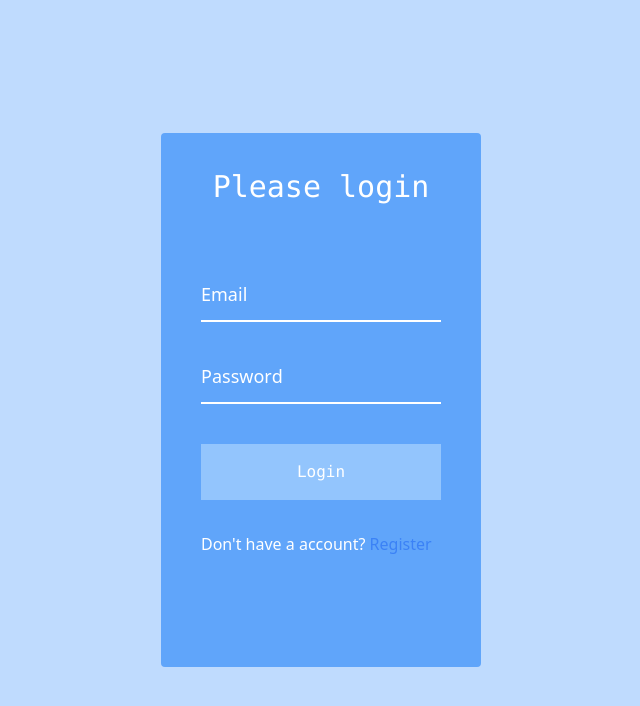
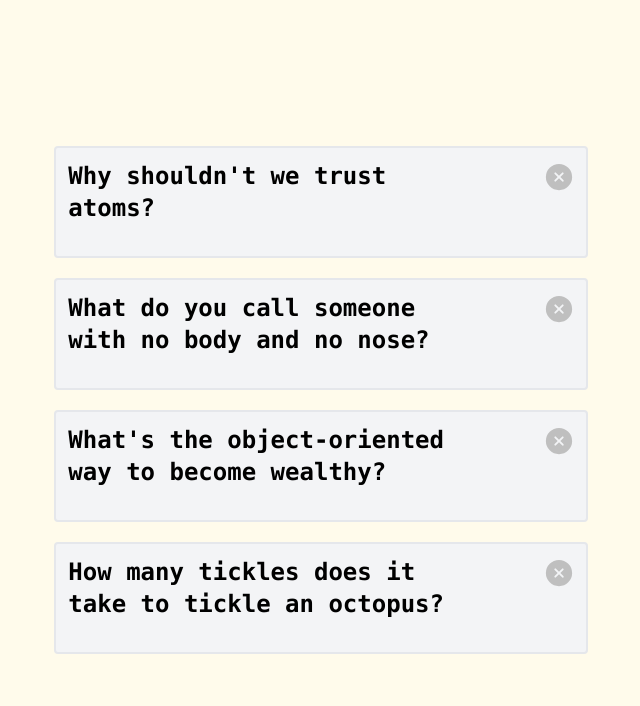
Before and after one commit to KeepCodeing/vcomponents-project, a Vue app: page / in a window 1280 px wide. Shown: the top 706 px of the page, without its empty margins (319-959 px from the left). Built offline with nearby package versions, Linux system fonts and the light colour scheme.

Commit message:
高频问题收展卡片完成/加动画会卡/没改图片

```diff
--- a/src/App.vue
+++ b/src/App.vue
@@ -1,17 +1,19 @@
 <template>
-  <wave-form />
+  <faq-collapse />
 </template>
 
 <script lang="ts">
 import { defineComponent } from 'vue'
+import FaqCollapse from './components/FaqCollapse.vue';
 // import HiddenSearchWidget from './components/HiddenSearchWidget.vue';
-import WaveForm from './components/WaveForm.vue';
+// import WaveForm from './components/WaveForm.vue';
 // import PrograssSteps from '@/components/PrograssSteps.vue'
 
 export default defineComponent({
   components: {
     // HiddenSearchWidget,
-    WaveForm
+    // WaveForm,
+    FaqCollapse
     // PrograssSteps
   }
 });
--- /dev/null
+++ b/src/components/FaqCollapse.vue
@@ -0,0 +1,91 @@
+<template>
+  <div class=" min-h-full w-full bg-yellow-50 flex justify-center items-center">
+    <div class="h-full w-5/12">
+      <div
+        class="
+          h-28
+          p-3
+          my-5
+          rounded
+          grid grid-cols-5 grid-rows-3
+          border-2
+          w-full
+          bg-gray-100
+          font-mono font-bold
+          text-2xl
+          faq
+        "
+        v-for="(item, idx) in questions"
+        :key="idx"
+      >
+        <div class="col-span-4 row-span-1 text-left">
+          {{ item.title }}
+        </div>
+        <div @click="activateFaq(idx)" class="col-span-1 row-span-1 text-right">
+          <svg
+            t="1629250864203"
+            class="icon inline-block cursor-pointer"
+            viewBox="0 0 1024 1024"
+            version="1.1"
+            xmlns="http://www.w3.org/2000/svg"
+            p-id="2068"
+            width="30"
+            height="30"
+          >
+            <path
+              d="M512 64a448 448 0 1 1 0 896A448 448 0 0 1 512 64zM408.576 363.136a32 32 0 1 0-45.312 45.248l103.808 103.744-103.808 103.744a32 32 0 1 0 45.312 45.248l103.744-103.68 103.744 103.68a32 32 0 1 0 45.248-45.248l-103.744-103.68 103.744-103.808a32 32 0 0 0-45.248-45.248L512.32 466.88z"
+              fill="#bfbfbf"
+              p-id="2069"
+            ></path>
+          </svg>
+        </div>
+        <div class="col-span-5 content hidden mt-6 row-span-2">{{ item.content }} </div>
+      </div>
+    </div>
+  </div>
+</template>
+
+<script lang="ts">
+import { defineComponent, onMounted, reactive } from "vue";
+
+export default defineComponent({
+  setup() {
+    const questions = reactive([
+      { title: "Why shouldn't we trust atoms?", content: "They make up everything." },
+      { title: "What do you call someone with no body and no nose?", content: "Nobody knows." },
+      { title: "What's the object-oriented way to become wealthy?", content: "Inheritance." },
+      { title: "How many tickles does it take to tickle an octopus?", content: "Ten-tickles!" },
+    ]);
+
+    let faqs: HTMLCollection | null = null;
+
+    onMounted(() => {
+      faqs = document.getElementsByClassName('faq');
+    })
+
+    const activateFaq = (idx: number) => {
+      if (!faqs) return;
+      const isAct = faqs[idx].classList.contains('activate')
+      if (!isAct) faqs[idx].classList.add('activate');
+      else faqs[idx].classList.remove('activate');
+    }
+    return {
+      questions,
+      activateFaq
+    };
+  },
+});
+</script>
+
+<style scoped>
+.faq {
+  /* transition: .3s cubic-bezier(0.075, 0.82, 0.165, 1); */
+}
+.faq.activate {
+  background-color: white;
+  @apply h-48;
+}
+.faq.activate > .content {
+  display: block;
+}
+</style>
```
